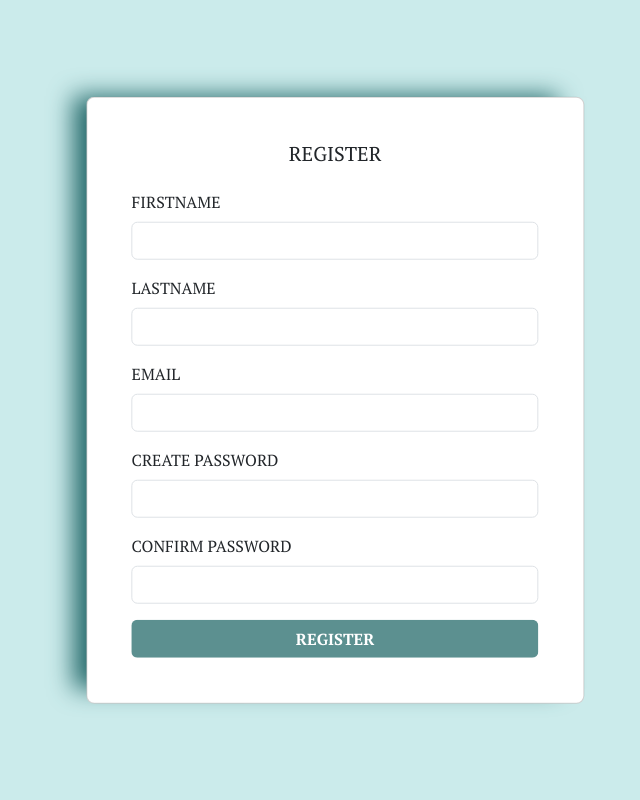
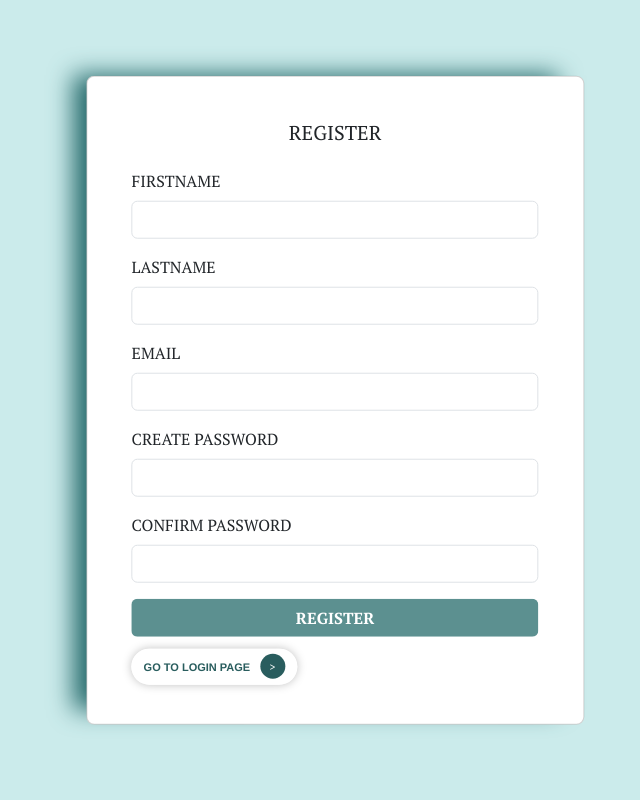
Before and after one commit to Kashishah/wallpaper_smash_website, a PHP site: page /register.php in a window 1280 px wide. Shown: the whole page, without its empty margins (11-651 px from the left). Run offline with PHP 8.4, Linux system fonts and the light colour scheme; some web fonts are replaced.

Commit message:
Some changes in Form UI

```diff
--- a/login.php
+++ b/login.php
@@ -28,9 +28,11 @@ include_once 'header.php';
                                     <span><a href="">Forgot Password?</a> </span>
                                 </div>
                                 <hr>
-                                <div class="register-txt">
+                                <!-- <div class="register-txt">
                                     Unable to login ? <a class="register-link" href="register.php"> Register</a>
-                                </div>
+                                </div> -->
+                                <a class="register-link-btn" href="register.php"> Unable to login ? Register
+                                    Now</a>
                             </form>
                         </div>
                     </div>
--- a/register.php
+++ b/register.php
@@ -12,7 +12,7 @@ include_once 'header.php';
                 <div class="col-md-12 login-form">
                     <div class="card-body">
                         <h5 class="card-title text-center mb-4">Register</h5>
-                        <form>
+                        <form class="mb-3">
                             <div class="mb-3">
                                 <label for="firstname" class="form-label">FirstName</label>
                                 <input type="text" class="form-control" id="firstname" name="firstname" required>
@@ -40,6 +40,8 @@ include_once 'header.php';
                                 Unable to login ? <a class="register-link" href=""> Register</a>
                             </div> -->
                         </form>
+
+                        <a class="login-link-btn " href="login.php">Go to login page</a>
                     </div>
                 </div>
 
--- a/style/register.css
+++ b/style/register.css
@@ -29,3 +29,53 @@
         width: 90%;
     }
 }
+
+
+/* This is the button css which send to the login page  */
+.login-link-btn {
+    background: #FFF;
+    color: #295D5E;
+    font: bold 11px "Helvetica";
+    padding: 12px;
+    text-decoration: none;
+
+    -webkit-border-radius: 20px;
+    -moz-border-radius: 20px;
+    border-radius: 20px;
+
+    -webkit-box-shadow: 0px 0px 10px rgba(0, 0, 0, .25);
+    -moz-box-shadow: 0px 0px 10px rgba(0, 0, 0, .25);
+    box-shadow: 0px 0px 10px rgba(0, 0, 0, .25);
+
+    -webkit-transition: all 0.3s ease;
+    -moz-transition: all 0.3s ease;
+    -o-transition: all 0.3s ease;
+    transition: all 0.3s ease;
+}
+
+.login-link-btn:after {
+    background: #295D5E;
+    color: #FFF;
+    content: ">";
+    display: inline-block;
+    font: bold 11px "Georgia";
+    height: 25px;
+    line-height: 25px;
+    margin-left: 10px;
+    text-align: center;
+    width: 25px;
+
+    -webkit-border-radius: 20px;
+    -moz-border-radius: 20px;
+    border-radius: 20px;
+}
+
+.login-link-btn:hover {
+    -webkit-box-shadow: 0px 17px 25px -7px rgba(37, 106, 107, 1);
+    -moz-box-shadow: 0px 17px 25px -7px rgba(37, 106, 107, 1);
+    box-shadow: 0px 17px 25px -7px rgba(37, 106, 107, 1);
+    -webkit-transition: all 0.3s ease;
+    -moz-transition: all 0.3s ease;
+    -o-transition: all 0.3s ease;
+    transition: all 0.3s ease;
+}
```
Also changed, not shown: style/login.css (+43 -8 lines).
